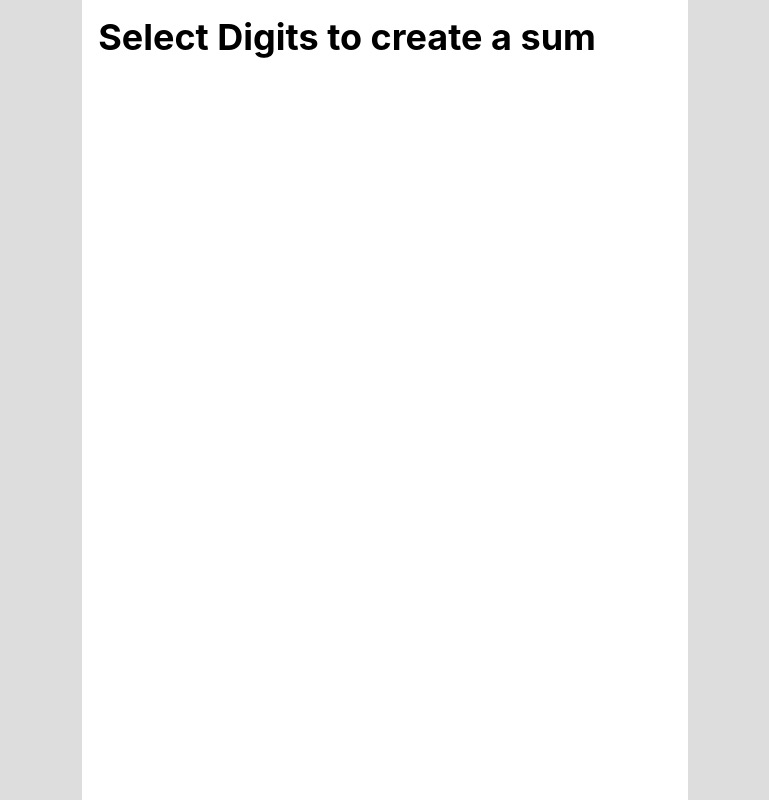
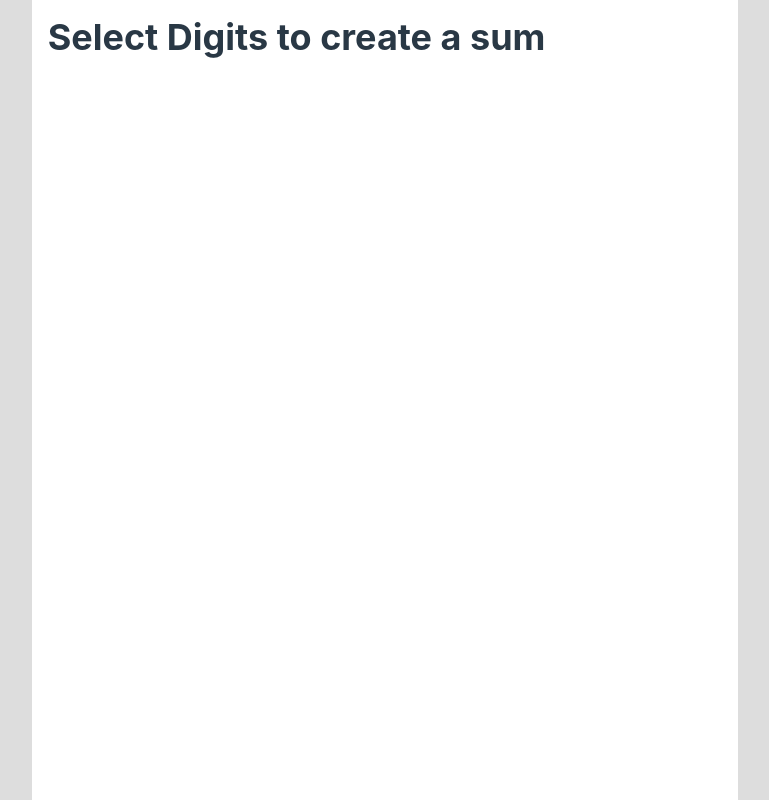
Before and after one commit to zipang/digit-calculator, a Next.js app: page / in a window 1280 px wide. Shown: the whole page, without its empty margins (255-1024 px from the left). Built offline with nearby package versions, Linux system fonts and the light colour scheme.

Commit message:
First commit : clean bkank canvas with NextJS and Chakra UI

```diff
--- a/package.json
+++ b/package.json
@@ -11,6 +11,7 @@
 		"@chakra-ui/react": "^1.7.2",
 		"@emotion/react": "^11",
 		"@emotion/styled": "^11",
+		"clsx": "^1.1.1",
 		"framer-motion": "^4",
 		"next": "12.0.4",
 		"react": "17.0.2",
--- /dev/null
+++ b/src/components/DigitTest.js
@@ -0,0 +1,12 @@
+import { Box } from "@chakra-ui/layout";
+import { Title } from "./base/Typography";
+
+const DigitTest = () => {
+	return (
+		<Box className="digit-sum-calculator">
+			<Title>Select Digits to create a sum</Title>
+		</Box>
+	);
+};
+
+export default DigitTest;
--- /dev/null
+++ b/src/components/base/Container.js
@@ -0,0 +1,31 @@
+import { VStack } from "@chakra-ui/layout";
+
+/**
+ * Centered, responsive container
+ * Use it inside page sections to restrict the text width
+ */
+const Container = ({ children, fluid = false, ...moreStyles }) => (
+	<VStack
+		className="container"
+		width="100%"
+		height="100%"
+		position="relative"
+		alignItems="flex-start"
+		m="0 auto"
+		p={2}
+		maxWidth={
+			fluid
+				? "90%"
+				: {
+						sm: "90%",
+						lg: "75%",
+						xl: "70ch"
+				  }
+		}
+		{...moreStyles}
+	>
+		{children}
+	</VStack>
+);
+
+export default Container;
--- /dev/null
+++ b/src/components/base/Typography.js
@@ -0,0 +1,7 @@
+import { Heading } from "@chakra-ui/layout";
+
+export const Title = ({ children }) => (
+	<Heading as="h2" color="#293845">
+		{children}
+	</Heading>
+);
--- /dev/null
+++ b/src/layouts/SimpleLayout.js
@@ -0,0 +1,22 @@
+import { Box } from "@chakra-ui/layout";
+import Head from "next/head";
+
+/**
+ * Wrap a page component inside a simple <main> layout
+ * @param {*} props
+ * @returns
+ */
+export default function SimpleLayout({ pageTitle, children }) {
+	return (
+		<>
+			<Head>
+				<title>Concept XYZ - {pageTitle}</title>
+				<link rel="icon" href="/favicon.ico" />
+			</Head>
+
+			<Box as="main" bgColor="#ddd">
+				{children}
+			</Box>
+		</>
+	);
+}
--- a/src/pages/index.js
+++ b/src/pages/index.js
@@ -1,20 +1,13 @@
-import { Box, Container, Heading } from "@chakra-ui/layout";
-import Head from "next/head";
+import Container from "../components/base/Container";
+import DigitTest from "../components/DigitTest";
+import SimpleLayout from "../layouts/SimpleLayout";
 
-export default function Home() {
-	return (
-		<>
-			<Head>
-				<title>Concept XYZ - Add Digits</title>
-				<meta name="description" content="Generated by create next app" />
-				<link rel="icon" href="/favicon.ico" />
-			</Head>
+const HomePage = () => (
+	<SimpleLayout pageTitle="Add Digits">
+		<Container bgColor="white" minHeight="100vh" p={4}>
+			<DigitTest />
+		</Container>
+	</SimpleLayout>
+);
 
-			<Box as="main" bgColor="#ddd">
-				<Container bgColor="white" minHeight="100vh" p={4}>
-					<Heading>Select Digits to create a sum</Heading>
-				</Container>
-			</Box>
-		</>
-	);
-}
+export default HomePage;
```
Also changed, not shown: 1 other file (tests, documents, lock files or other folders).
